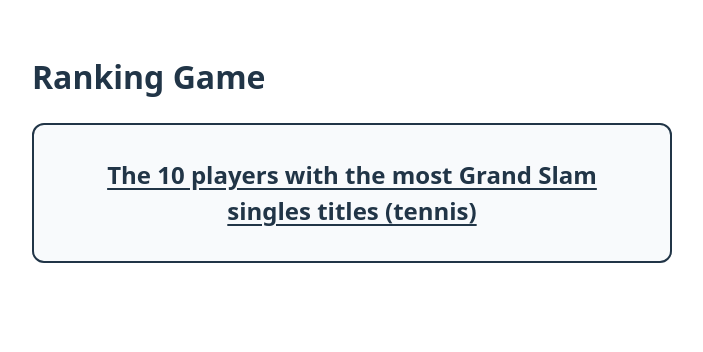
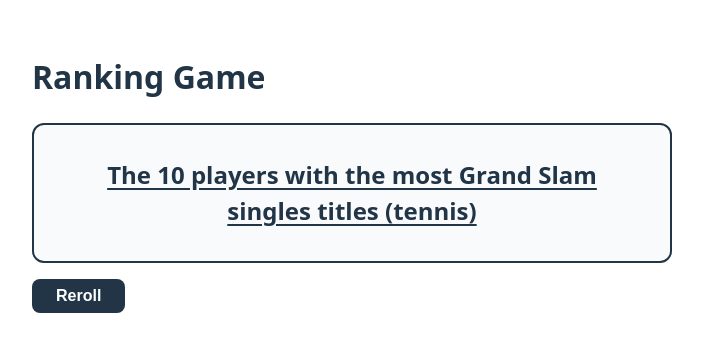
Before and after one commit to GabrielBoscoli/RankingGame, a React (Vite) app: page / in a window 1280 px wide. Shown: the top 352 px of the page, without its empty margins (0-703 px from the left). Built offline with nearby package versions, Linux system fonts and the light colour scheme.

Commit message:
feat: US-004 - Reroll button

```diff
--- a/src/App.tsx
+++ b/src/App.tsx
@@ -9,7 +9,15 @@ function pickRandomCategory(categories: Category[]): Category {
 }
 
 function App() {
-  const [current] = useState<Category>(() => pickRandomCategory(data.categories))
+  const [current, setCurrent] = useState<Category>(() =>
+    pickRandomCategory(data.categories),
+  )
+
+  function reroll() {
+    const others = data.categories.filter((c) => c.id !== current.id)
+    if (others.length === 0) return
+    setCurrent(pickRandomCategory(others))
+  }
 
   return (
     <main>
@@ -24,6 +32,9 @@ function App() {
           {current.category}
         </a>
       </div>
+      <button type="button" className="reroll-button" onClick={reroll}>
+        Reroll
+      </button>
     </main>
   )
 }
--- a/src/index.css
+++ b/src/index.css
@@ -43,3 +43,19 @@ main {
 .category-text:hover {
   color: #3b6ea5;
 }
+
+.reroll-button {
+  margin-top: 1rem;
+  padding: 0.5rem 1.5rem;
+  font-size: 1rem;
+  font-weight: 600;
+  color: #ffffff;
+  background-color: #213547;
+  border: none;
+  border-radius: 8px;
+  cursor: pointer;
+}
+
+.reroll-button:hover {
+  background-color: #3b6ea5;
+}
```
